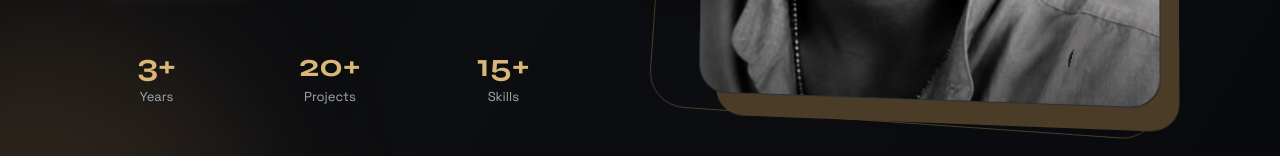
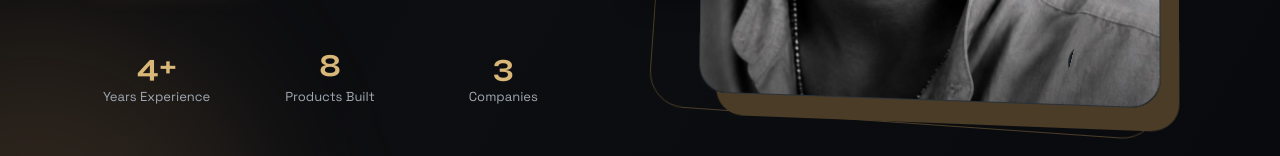
Before and after one commit to bichu2913/bichu-portfolio, a plain HTML site: page index.html in a window 1280 px wide. Shown: the part 607-763 px from the top of the page. Drawn offline with nearby package versions, Linux system fonts and the light colour scheme.

Commit message:
Update hero stats to reflect current experience
Co-Authored-By: Claude Opus 5.5 <noreply@anthropic.com>

```diff
--- a/index.html
+++ b/index.html
@@ -80,16 +80,16 @@ REST APIs, BLoC and Generative AI.
 
 <div class="row text-center mt-5 g-4">
 <div class="col-4">
-<h2>3+</h2>
-<p>Years</p>
+<h2>4+</h2>
+<p>Years Experience</p>
 </div>
 <div class="col-4">
-<h2>20+</h2>
-<p>Projects</p>
+<h2>8</h2>
+<p>Products Built</p>
 </div>
 <div class="col-4">
-<h2>15+</h2>
-<p>Skills</p>
+<h2>3</h2>
+<p>Companies</p>
 </div>
 </div>
 
@@ -143,7 +143,7 @@ REST APIs, BLoC and Generative AI.
                     </div>
                     <div class="about-meta-item">
                         <span>Experience</span>
-                        <strong>3+ Years</strong>
+                        <strong>4+ Years</strong>
                     </div>
                     <div class="about-meta-item">
                         <span>Status</span>
```
